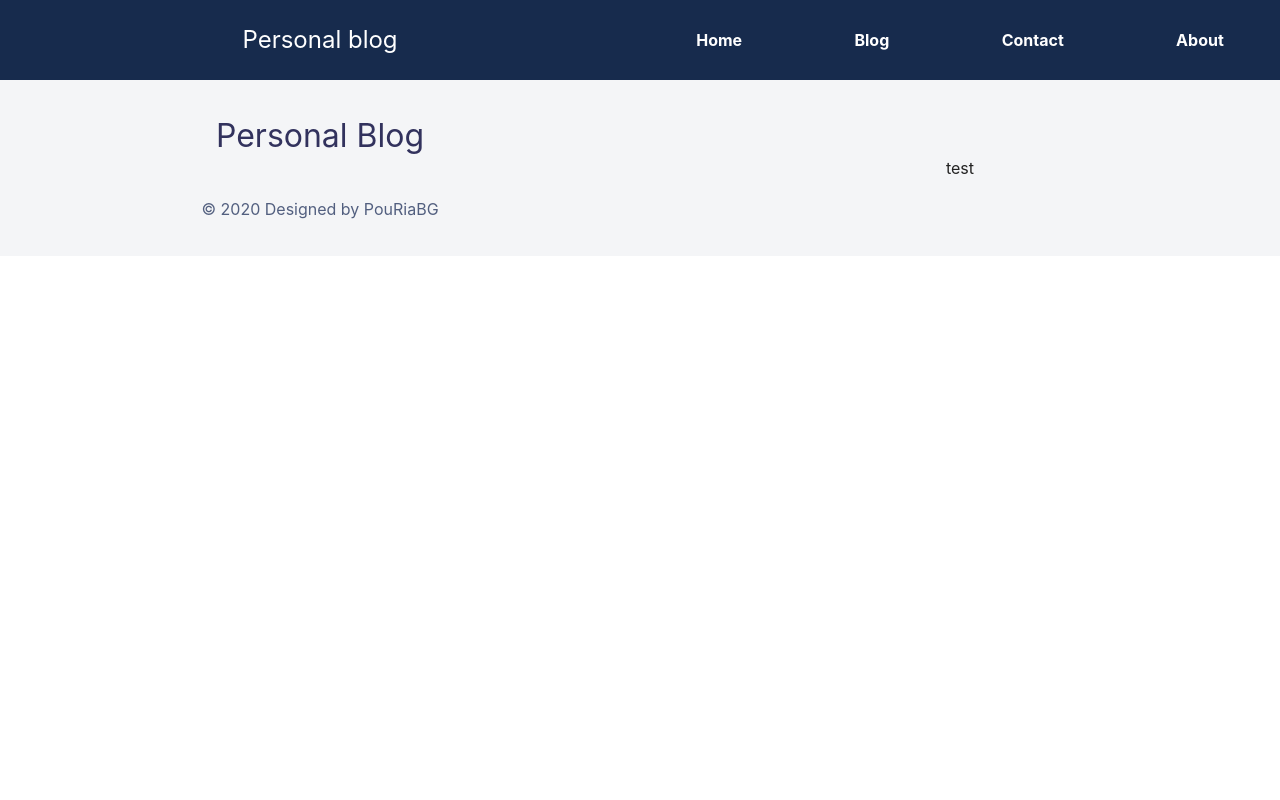
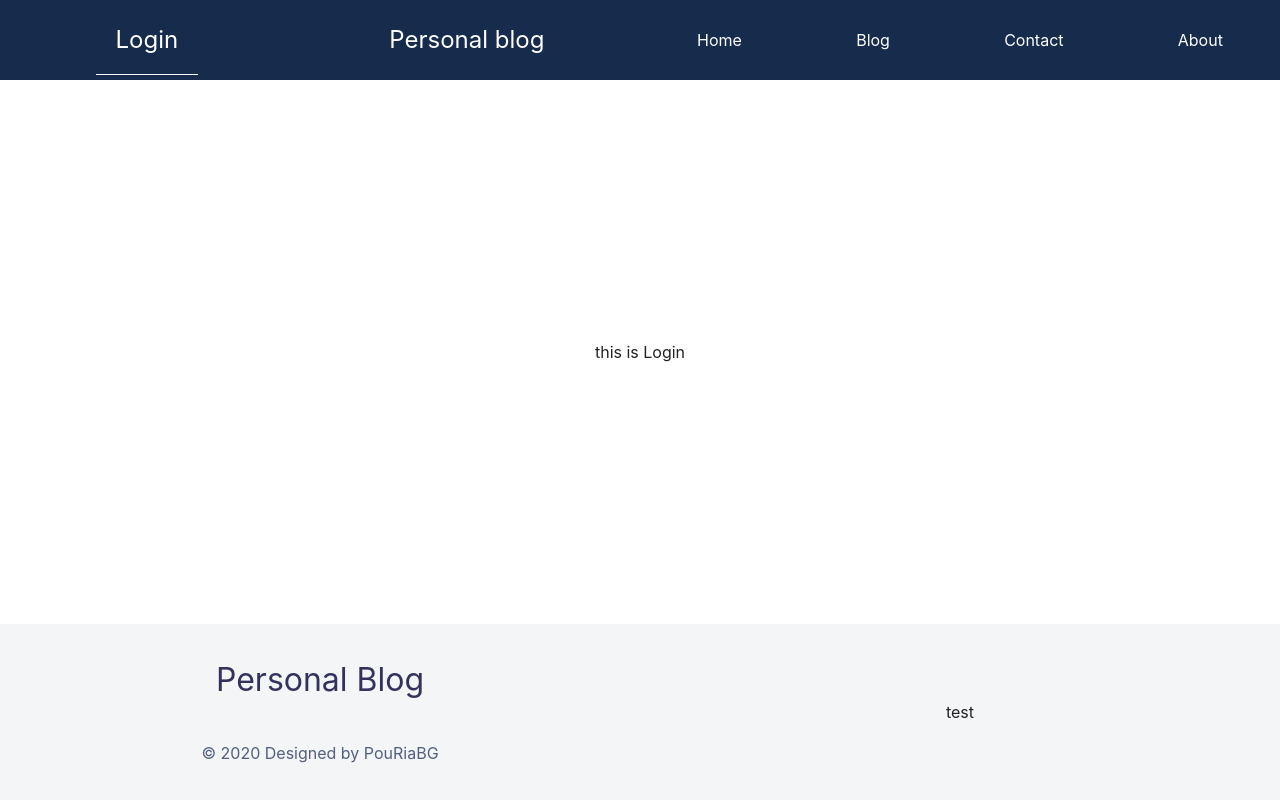
Before and after one commit to PouRiaBG/Personal-blog, a React (Create React App) app in the folder personal-blog/: page /login in a window 1280 px wide. Built offline with nearby package versions, Linux system fonts and the light colour scheme.

Commit message:
Added login page

```diff
--- a/personal-blog/public/index.html
+++ b/personal-blog/public/index.html
@@ -9,12 +9,9 @@
       name="description"
       content="Web site created using create-react-app"
     />
-    <link rel="apple-touch-icon" href="%PUBLIC_URL%/logo192.png" />
-    <!--
-      manifest.json provides metadata used when your web app is installed on a
-      user's mobile device or desktop. See https://developers.google.com/web/fundamentals/web-app-manifest/
-    -->
-    <link rel="manifest" href="%PUBLIC_URL%/manifest.json" />
+    <!-- <link rel="apple-touch-icon" href="%PUBLIC_URL%/logo192.png" /> -->
+
+    <!-- <link rel="manifest" href="%PUBLIC_URL%/manifest.json" /> -->
     <!--
       Notice the use of %PUBLIC_URL% in the tags above.
       It will be replaced with the URL of the `public` folder during the build.
--- a/personal-blog/src/App.tsx
+++ b/personal-blog/src/App.tsx
@@ -9,7 +9,7 @@ const App:React.FC = ()=>{
       <Template>
         {
           routes.map((routes)=>{
-              return <Route exact={routes.exact} path={routes.path} component={routes.components} />
+              return <Route exact={routes.exact} path={routes.path} component={routes.components} key={routes.path} />
           })
         }
       </Template>
--- a/personal-blog/src/Routes/routes.ts
+++ b/personal-blog/src/Routes/routes.ts
@@ -2,6 +2,7 @@ import Home from '../pages/Home/Home';
 import Blog from '../pages/Blog';
 import Contact from '../pages/Contact';
 import About from '../pages/About';
+import Login from '../pages/Login';
 
 
 const routes = [
@@ -21,6 +22,10 @@ const routes = [
     {
         path : "/contact-us",
         components : Contact
+    },
+    {
+        path: "/login",
+        components : Login
     }
 ]
 
--- a/personal-blog/src/components/Navigation/Navigation.tsx
+++ b/personal-blog/src/components/Navigation/Navigation.tsx
@@ -9,14 +9,20 @@ const Nav:React.FC = (props)=>{
      <Navigation>
          <section className="nav-section">
              <H1>
-                 Personal blog
+                 <NavLink to="/login" activeClassName="underline">
+                    Login
+                 </NavLink>
+
+             </H1>
+             <H1>
+                Personal blog
              </H1>
          </section>
          <section className="nav-section2">
             {
                 links.map((link)=>{
                 return <NavLink exact={link.exact || false} activeClassName="underline"
-                to={link.to}>{link.name}</NavLink>
+                to={link.to} key={link.name}>{link.name}</NavLink>
                 })
             }
          </section>
--- /dev/null
+++ b/personal-blog/src/pages/Login.tsx
@@ -0,0 +1,11 @@
+import React from 'react';
+import { MainSection } from '../styles/elements'
+const Login = ()=>{
+    return (
+        <MainSection>
+            this is Login
+        </MainSection>
+    )
+}
+
+export default Login
--- a/personal-blog/src/styles/elements.ts
+++ b/personal-blog/src/styles/elements.ts
@@ -6,11 +6,13 @@ export const Navigation = styled.nav`
     background : #172b4d;
     display : flex ;
     color : white ;
+
     .nav-section {
         display : flex;
-        justify-content : center;
+        justify-content : space-around;
         align-items : center;
         flex : 1;
+        cursor : pointer;
     }
     .nav-section2 {
         display : flex;
@@ -18,12 +20,11 @@ export const Navigation = styled.nav`
         align-items : center;
         flex : 1;
     }
-    .nav-section2 a {
-        color : white;
-        text-decoration : none;
-        outline : none;
+
+
+    a {
+        outline : none !important;
         padding : 20px;
-        font-weight : 700;
     }
     .underline {
         border-bottom : 1px solid;
--- a/personal-blog/src/styles/global.ts
+++ b/personal-blog/src/styles/global.ts
@@ -89,6 +89,7 @@ export default createGlobalStyle`
         a{
             text-decoration : none;
             outline : none;
+            color : white;
         }
 
         textarea {
```
